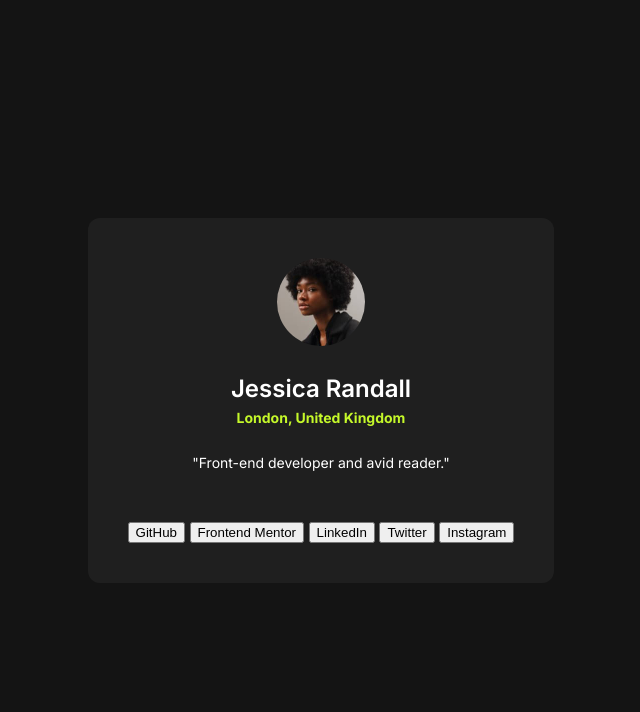
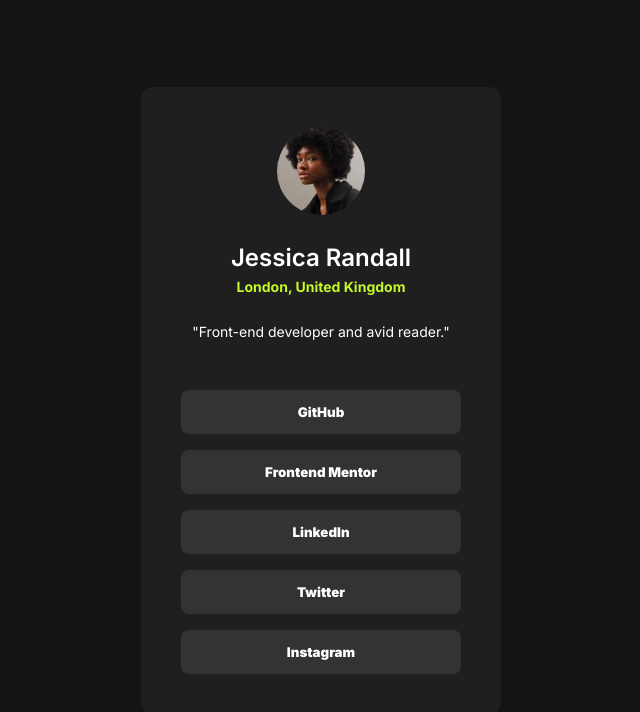
Before and after one commit to DannyGuerin/FMentor-Path-03, a plain HTML site: page index.html in a window 1280 px wide. Shown: the whole page, without its empty margins (319-959 px from the left). Drawn offline with Linux system fonts and the light colour scheme.

Commit message:
Desktop View Complete
Complete with all interactions.

```diff
--- a/index.html
+++ b/index.html
@@ -32,7 +32,7 @@
       <button id="button">Frontend Mentor</button>
       <button id="button">LinkedIn</button>
       <button id="button">Twitter</button>
-      <button id="button">Instagram</button>
+      <button id="button" class="bottom-butt">Instagram</button>
     </div>
   </main>
 </body>
--- a/style.css
+++ b/style.css
@@ -98,3 +98,39 @@ body, html {
   margin: 0px;
   padding-bottom: var(--space-300);
 }
+
+#button-wrap {
+  display: flex;
+  flex-direction: column;
+}
+
+button {
+  width: 17.5rem;
+  border-style: none;
+  padding: var(--space-150);
+  display: flex;
+  justify-content: center;
+  align-items: center;
+  gap: var(--space-100);
+  align-self: stretch;
+  border-radius: 0.5rem;
+  background-color: var(--color-grey-700);
+  color: var(--color-white);
+  font-family: var(--text-preset2-bold-font-size);
+  font-style: normal;
+  font-weight: var(--text-preset2-bold-font-weight);
+  line-height: var(--text-preset2-line-height);
+  margin-bottom: var(--space-200);
+  transition: background-color 0.3s ease, color 0.3s ease, border-color 0.3s ease, transform 0.3s ease;
+}
+
+button:hover {
+  background-color: var(--color-green);
+  color: var(--color-black);
+  transform: scale(1.05); /* Slightly enlarges the button */
+  cursor: pointer;
+}
+
+.bottom-butt {
+  margin-bottom: 0rem;
+}
```
